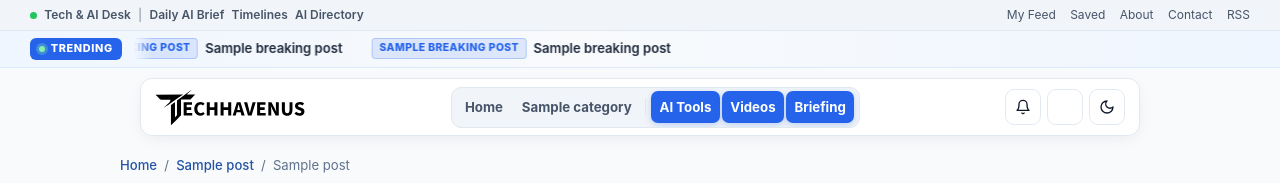
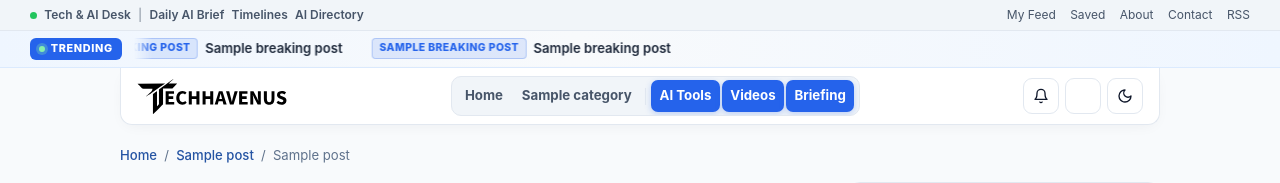
Before and after one commit to Morsalen0220/us, a Node project: template views/public/article.ejs in a window 1280 px wide. Shown: the top 183 px of the page. Run offline with Node 20 templates, Linux system fonts and the light colour scheme; the template is opened without the code that fills it: most values are stand-ins (such as "Sample title", 1, 10 or a date in 2020); grey boxes marked "Sample" are stand-in pictures.

Commit message:
Make navbar non-sticky on scroll like TechRadar and align exact 1040px outer edges with main body

```diff
--- a/public/css/style.css
+++ b/public/css/style.css
@@ -93,6 +93,11 @@ img {
   max-width: var(--header-container);
 }
 
+.site-footer > .container {
+  width: min(var(--container), calc(100% - 2rem));
+  padding: 0;
+}
+
 .sr-only {
   position: absolute;
   width: 1px;
@@ -168,22 +173,21 @@ img {
 }
 
 .site-header {
-  position: sticky;
-  top: 0;
-  z-index: 90;
-  width: min(calc(var(--container) - 2.5rem), calc(100% - 2.5rem));
-  margin: 0.65rem auto 0;
-  background: color-mix(in srgb, var(--surface) 96%, transparent);
-  backdrop-filter: blur(12px);
-  -webkit-backdrop-filter: blur(12px);
-  border: 1px solid var(--border);
-  border-radius: 12px;
-  box-shadow: 0 4px 18px -4px rgba(15, 23, 42, 0.08);
+  position: relative;
+  z-index: 40;
+  width: min(var(--container), calc(100% - 2rem));
+  margin: 0 auto;
+  background: var(--surface);
+  border-left: 1px solid var(--border);
+  border-right: 1px solid var(--border);
+  border-bottom: 1px solid var(--border);
+  border-radius: 0 0 12px 12px;
+  box-shadow: 0 4px 16px -6px rgba(15, 23, 42, 0.07);
 }
 
 .site-header > .container {
   max-width: 100%;
-  padding: 0 0.85rem;
+  padding: 0 1rem;
 }
 
 [data-theme="dark"] .site-header {
@@ -218,11 +222,6 @@ img {
 }
 
 @media (max-width: 640px) {
-  .site-header {
-    width: calc(100% - 1.5rem);
-    margin-top: 0.45rem;
-  }
-
   .brand-logo-img {
     height: 32px;
   }
@@ -613,7 +612,8 @@ img {
 
 /* Hero Section */
 .main-content {
-  padding: 1.15rem 0 3.5rem;
+  width: min(var(--container), calc(100% - 2rem));
+  padding: 1.25rem 0 3.5rem;
 }
 
 .hero-grid {
@@ -1386,13 +1386,13 @@ img {
   font-size: 1.5rem;
   line-height: 1.28;
   letter-spacing: -0.02em;
-  scroll-margin-top: 84px;
+  scroll-margin-top: 24px;
 }
 
 .article-prose h3 {
   margin: 1.5rem 0 0.55rem;
   font-size: 1.22rem;
-  scroll-margin-top: 84px;
+  scroll-margin-top: 24px;
 }
 
 .article-prose p {
--- a/views/partials/head.ejs
+++ b/views/partials/head.ejs
@@ -60,8 +60,8 @@
   <% } %>
 
   <script>try{var t=localStorage.getItem('th_theme');if(t==='dark'||t==='light')document.documentElement.setAttribute('data-theme',t);}catch(e){}</script>
-  <link rel="preload" href="/css/style.css?v=33" as="style">
-  <link rel="stylesheet" href="/css/style.css?v=33">
+  <link rel="preload" href="/css/style.css?v=34" as="style">
+  <link rel="stylesheet" href="/css/style.css?v=34">
   <% if (seo.lcpImage) { %>
   <link rel="preload" as="image" href="<%= seo.lcpImage %>"<% if (seo.lcpImageSrcset) { %> imagesrcset="<%= seo.lcpImageSrcset %>" imagesizes="<%= seo.lcpImageSizes || '(max-width: 768px) 100vw, 760px' %>"<% } %> fetchpriority="high">
   <% } %>
```
